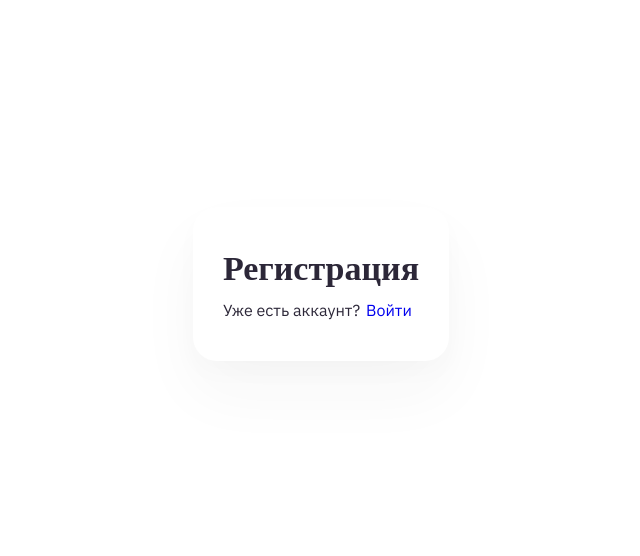
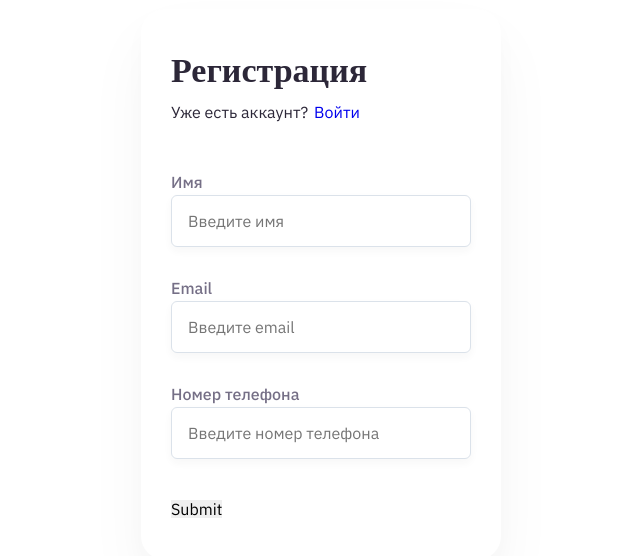
Before and after one commit to 97Dmitry/registration-form, a React (Create React App) app: page / in a window 1280 px wide. Shown: the part 116-672 px from the top of the page, without its empty margins (319-959 px from the left). Built offline with nearby package versions, Linux system fonts and the light colour scheme.

Commit message:
feat: created input component and validation

```diff
--- a/package.json
+++ b/package.json
@@ -3,6 +3,7 @@
   "version": "0.1.0",
   "private": true,
   "dependencies": {
+    "@hookform/resolvers": "^2.8.3",
     "@testing-library/jest-dom": "^5.11.4",
     "@testing-library/react": "^11.1.0",
     "@testing-library/user-event": "^12.1.10",
@@ -17,7 +18,8 @@
     "styled-components": "^5.3.3",
     "styled-normalize": "^8.0.7",
     "typescript": "^4.1.2",
-    "web-vitals": "^1.0.1"
+    "web-vitals": "^1.0.1",
+    "yup": "^0.32.11"
   },
   "scripts": {
     "start": "react-scripts start",
--- a/src/pages/Registration/components/RegistrtionCard/RegistrationCard.tsx
+++ b/src/pages/Registration/components/RegistrtionCard/RegistrationCard.tsx
@@ -1,7 +1,43 @@
-import { FC } from "react";
+import React, { FC } from "react";
 import styled from "styled-components";
+import { SubmitHandler, useForm, Controller } from "react-hook-form";
+import { yupResolver } from "@hookform/resolvers/yup";
+import * as yup from "yup";
+import Input from "ui";
+
+enum Languages {
+  "Русский",
+  "Английский",
+  "Китайский",
+  "Испанский",
+}
+
+interface FormValues {
+  name: string;
+  email: string;
+  phoneNumber: string;
+  language: Languages;
+}
+
+const schema = yup
+  .object({
+    name: yup.string().trim().required(),
+    email: yup.string().email().required(),
+    phoneNumber: yup.string().required(),
+  })
+  .required();
 
 const RegistrationCard: FC = () => {
+  const {
+    control,
+    handleSubmit,
+    formState: { errors },
+  } = useForm<FormValues>({ mode: "onChange", resolver: yupResolver(schema) });
+
+  const handleRegistration: SubmitHandler<FormValues> = (data): void => {
+    console.log(data);
+  };
+
   return (
     <Root>
       <Title>Регистрация</Title>
@@ -9,12 +45,71 @@ const RegistrationCard: FC = () => {
         <IsHaveAccount>Уже есть аккаунт?</IsHaveAccount>
         <a href="/#">Войти</a>
       </LinkToLoginWrapper>
+      <form onSubmit={handleSubmit(handleRegistration)}>
+        <Controller
+          control={control}
+          name="name"
+          render={({ field: { onChange, value } }) => (
+            <Input
+              name="name"
+              error={errors.name}
+              label="Имя"
+              placeholder="Введите имя"
+              onChange={(val) => {
+                if (
+                  val.nativeEvent.data &&
+                  val.nativeEvent.data !== "-" &&
+                  val.nativeEvent.data !== " " &&
+                  val.nativeEvent.data?.match(/[0-9_\W]/)
+                ) {
+                  return;
+                } else onChange(val.target.value);
+              }}
+              value={value}
+            />
+          )}
+        />
+        <Controller
+          control={control}
+          name="email"
+          render={({ field: { onChange, value } }) => (
+            <Input
+              name="email"
+              error={errors.email}
+              label="Email"
+              placeholder="Введите email"
+              onChange={(val: React.ChangeEvent<HTMLInputElement>) =>
+                onChange(val.target.value)
+              }
+              value={value}
+            />
+          )}
+        />
+        <Controller
+          control={control}
+          name="phoneNumber"
+          render={({ field: { onChange, value } }) => (
+            <Input
+              name="phoneNumber"
+              error={errors.phoneNumber}
+              label="Номер телефона"
+              placeholder="Введите номер телефона"
+              onChange={(val: React.ChangeEvent<HTMLInputElement>) =>
+                onChange(val.target.value)
+              }
+              value={value}
+            />
+          )}
+        />
+        <button type="submit">Submit</button>
+      </form>
     </Root>
   );
 };
 
 const Root = styled.div`
   padding: 40px 30px;
+  min-width: 360px;
 
   background: #ffffff;
   box-shadow: 0px 12px 24px rgba(44, 39, 56, 0.02),
@@ -32,10 +127,12 @@ const Title = styled.h1`
 const IsHaveAccount = styled.span`
   color: ${({ theme }) => theme.colors.color1};
   ${({ theme: { typography } }) =>
-    typography.IBMPlexSans({ weight: 400, size: 16, lineHeight: 22 })};
+    typography.IBMPlexSans({ size: 16, lineHeight: 22 })};
   margin-right: 6px;
 `;
 
-const LinkToLoginWrapper = styled.div``;
+const LinkToLoginWrapper = styled.div`
+  margin-bottom: 58px;
+`;
 
 export default RegistrationCard;
--- a/src/theme/theme.ts
+++ b/src/theme/theme.ts
@@ -30,7 +30,10 @@ export type ThemeType = typeof lightTheme;
 export const lightTheme = {
   name: "light",
   colors: {
-    color1: "#2C2738"
+    color1: "#2C2738",
+    color2: "#756F86",
+    color3: "#dbe2ea",
+    color4: "#FF7171",
   },
   background: "",
   typography: {
@@ -41,7 +44,10 @@ export const lightTheme = {
 export const darkTheme: ThemeType = {
   name: "dark",
   colors: {
-    color1: "none"
+    color1: "none",
+    color2: "none",
+    color3: "none",
+    color4: "none",
   },
   background: "",
   typography: {
--- /dev/null
+++ b/src/ui/Input/Input.tsx
@@ -0,0 +1,67 @@
+import { FC } from "react";
+import { UseFormRegister } from "react-hook-form";
+import styled from "styled-components";
+
+interface InputProps {
+  type?: "text" | "email" | "password";
+  placeholder: string;
+  label: string;
+  error: any;
+  name: string;
+  onChange: (val: any) => void;
+  value: string;
+}
+
+const Input: FC<InputProps> = ({
+  name,
+  type = "text",
+  placeholder,
+  label,
+  error,
+  value,
+  onChange,
+}) => {
+  return (
+    <Root>
+      <Label htmlFor={name}>{label}</Label>
+      <StyledInput
+        type={type}
+        id={name}
+        placeholder={placeholder}
+        value={value}
+        onChange={onChange}
+      />
+      <ErrorMessage>{error && "Введено не корректное значение"}</ErrorMessage>
+    </Root>
+  );
+};
+
+const Root = styled.div`
+  display: flex;
+  flex-direction: column;
+  height: 106px;
+`;
+
+const StyledInput = styled.input`
+  width: 100%;
+  border: 1px solid ${({ theme: { colors } }) => colors.color3};
+  box-sizing: border-box;
+  box-shadow: 0px 4px 8px rgba(44, 39, 56, 0.04);
+  border-radius: 6px;
+  padding: 16px;
+`;
+
+const Label = styled.label`
+  display: inline-block;
+  margin-bottom: 12px;
+  color: ${({ theme: { colors } }) => colors.color2};
+  ${({ theme: { typography } }) => typography.IBMPlexSans({ weight: 500 })};
+`;
+
+const ErrorMessage = styled.p`
+  color: ${({ theme: { colors } }) => colors.color4};
+  ${({ theme: { typography } }) =>
+    typography.IBMPlexSans({ size: 14, lineHeight: 18 })};
+`;
+
+export default Input;
--- /dev/null
+++ b/src/ui/Input/index.ts
@@ -0,0 +1 @@
+export { default } from "./Input"
--- /dev/null
+++ b/src/ui/index.ts
@@ -0,0 +1 @@
+export { default } from "./Input"
```
Also changed, not shown: public/manifest.json, 2 other files (tests, documents, lock files or other folders).
